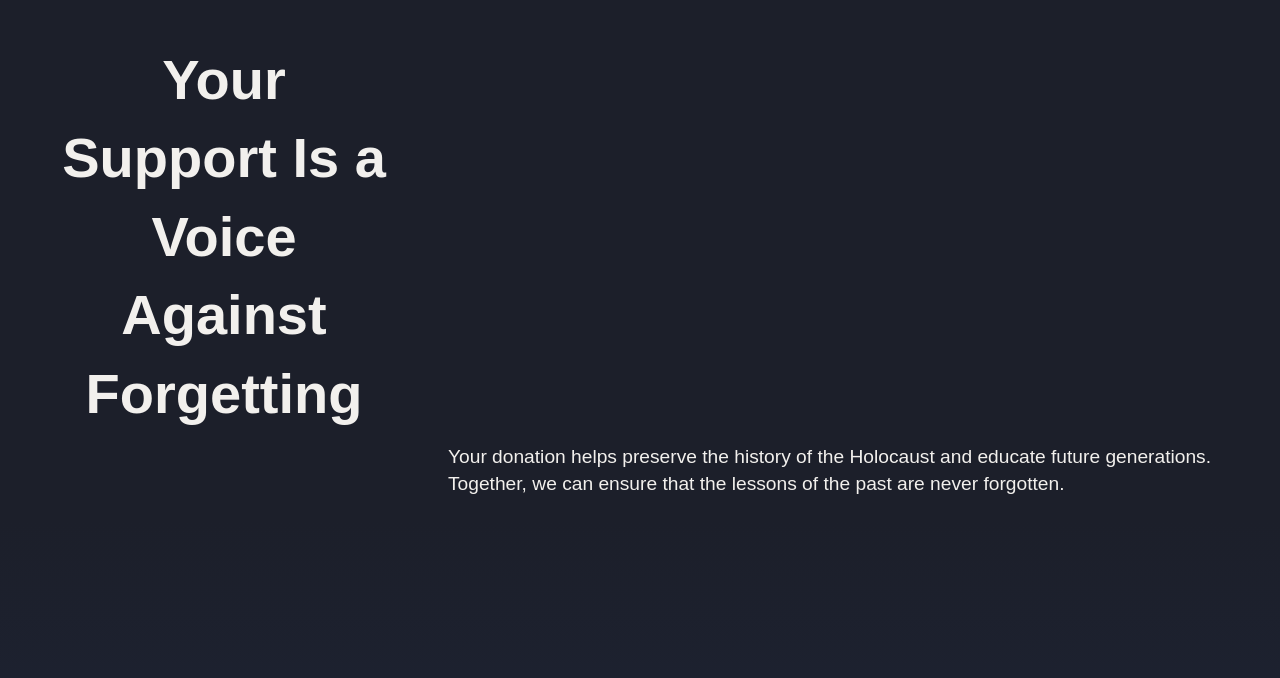
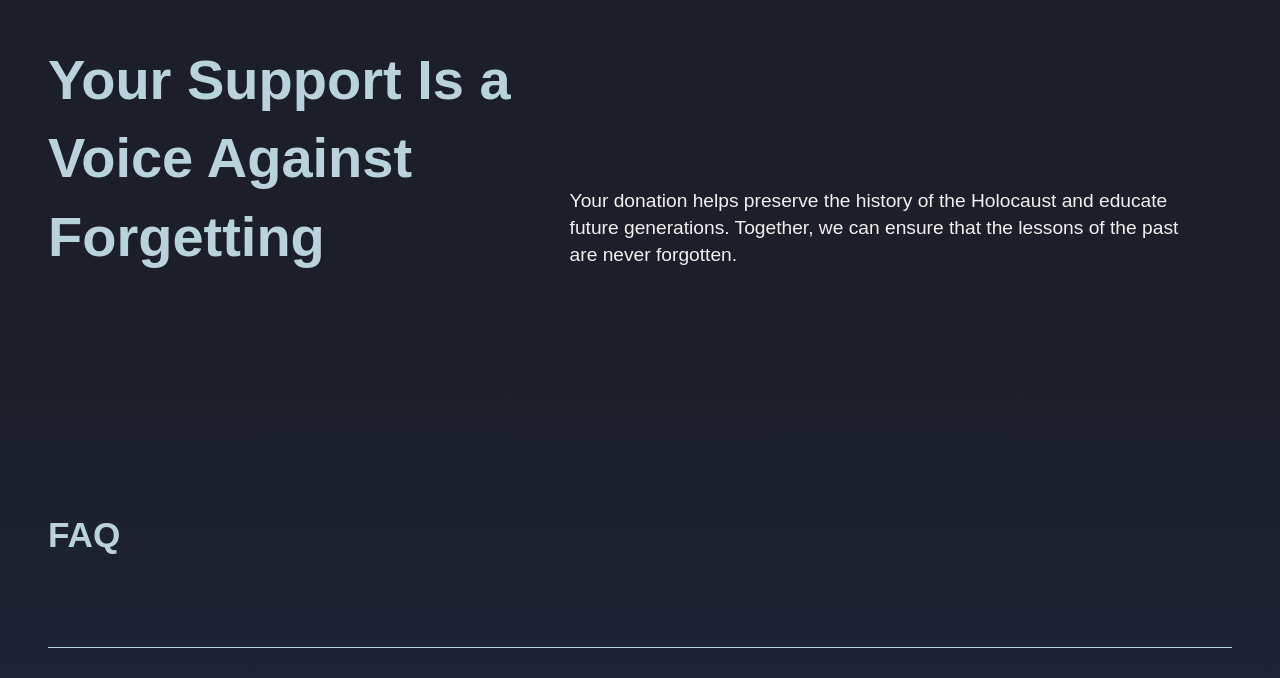
Before and after one commit to minzikimi/fundraiser, a React (Vite) app: page / in a window 1280 px wide. Shown: the part 991-1669 px from the top of the page. Built offline with nearby package versions, Linux system fonts and the light colour scheme.

Commit message:
Changed the jsx file and css file according to new selected design by client in quote section

```diff
--- a/src/components/QuoteSection/QuoteSection.jsx
+++ b/src/components/QuoteSection/QuoteSection.jsx
@@ -4,10 +4,10 @@ import styles from "./QuoteSection.module.css";
 const QuoteSection = () => {
   return (
     <div className={styles.quoteSection}>
-      <h2>
-        <p>Your Support Is a</p>
-        <p>Voice Against</p>
-        <p>Forgetting</p>
+      <h2 className={styles.quoteSectionHeading}>
+        <p className={styles.headingPart}>Your Support Is a</p>
+        <p className={styles.headingPart}>Voice Against</p>
+        <p className={styles.headingPart}>Forgetting</p>
       </h2>
       <p className={styles.quoteDiscription}>
         Your donation helps preserve the history of the Holocaust and educate
--- a/src/components/QuoteSection/QuoteSection.module.css
+++ b/src/components/QuoteSection/QuoteSection.module.css
@@ -1,23 +1,30 @@
 .quoteSection{
     background-color: var(--color-midnight);
+    padding: 3rem;
     font-family: var(--font-sans);
     display: flex;
+}
+.quoteSectionHeading{
+    font-size:3.5rem;
+    display: flex;
+    flex-direction: column;
+    width: 40%;
+}
+.headingPart{
+    color: var(--color-seablue);
+    flex: 1;
+    margin-top: auto;
+    text-align: start;
 
-    h2{
-        font-size:3.5rem;
-        display: flex;
-        flex-direction: column;
-        padding: 3rem;
-        width: 35%;
-    }
-    p{
-        color: var(--color-sand20);
-        flex: 1;
-        margin-top: auto;
-    }
 }
+
 .quoteDiscription{
     font-size: 1.2rem;
-    padding-bottom: 1.5rem;
+    padding: 3rem;
     line-height: 1.7rem;
+    width: 60%;
+    display: flex;
+    align-items: flex-end;
+    justify-content: flex-end;
+    color:var(--color-sand20) ;
 }
```
